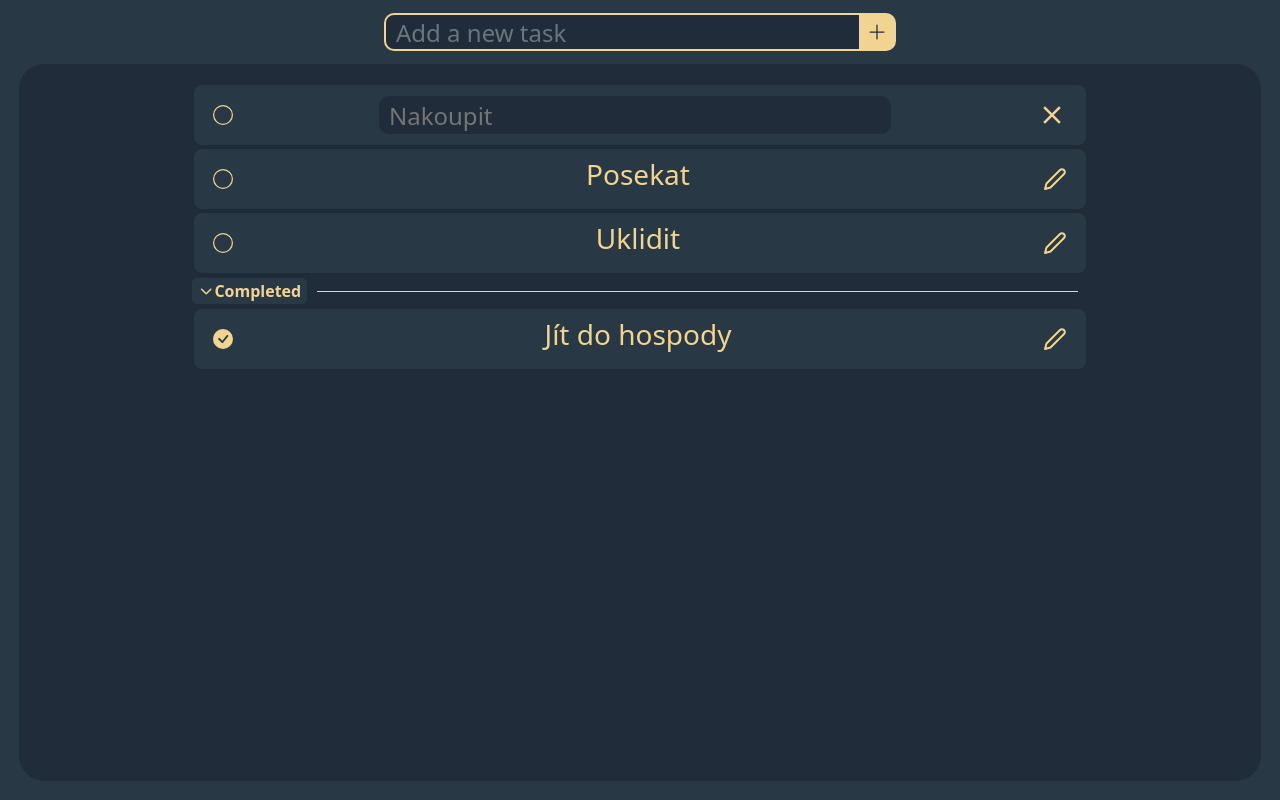
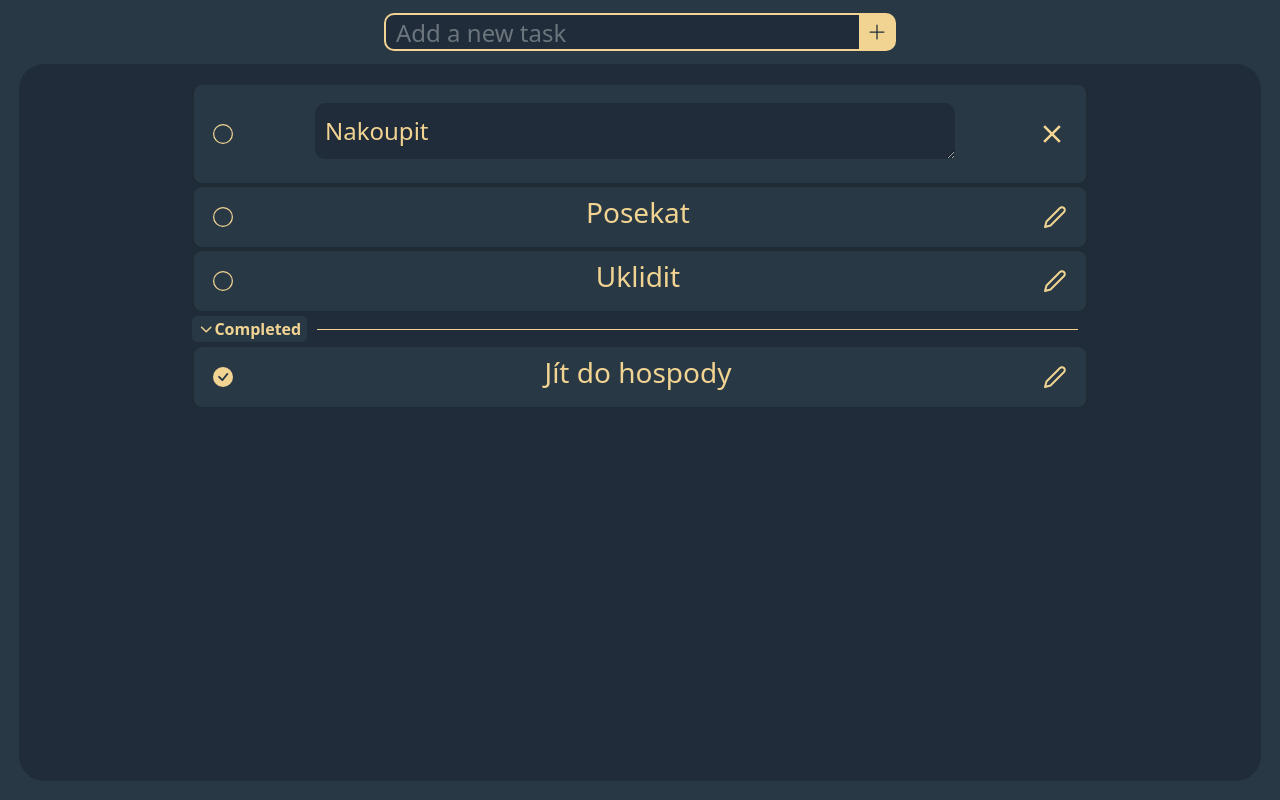
Before and after one commit to francmatyas/react-tasks, a React (Create React App) app: page / in a window 1280 px wide. Both pictures are taken after a click on the button 1055 px from the left and 115 px from the top of the page. Built offline with nearby package versions, Linux system fonts and the light colour scheme.

Commit message:
autosize textarea

```diff
--- a/package.json
+++ b/package.json
@@ -12,6 +12,7 @@
     "react-dom": "^18.2.0",
     "react-icons": "^4.4.0",
     "react-scripts": "5.0.1",
+    "react-textarea-autosize": "^8.3.4",
     "sass": "^1.55.0",
     "web-vitals": "^2.1.4"
   },
--- a/src/components/Main/Main.scss
+++ b/src/components/Main/Main.scss
@@ -23,5 +23,7 @@
     margin: 0 1.5vw 1.5vw;
     padding: 1.5vw;
 
+    overflow: auto;
+
 
 }
--- a/src/components/Tasks/Task/Task.js
+++ b/src/components/Tasks/Task/Task.js
@@ -1,4 +1,6 @@
 import "./Task.scss";
+
+import TextareaAutosize from "react-textarea-autosize";
 
 import { useState } from "react";
 
@@ -37,15 +39,16 @@ function Task(props) {
 
       <div className="task__title">
         {edit ? (
-          <input
+          <TextareaAutosize
             onChange={titleEditHandler}
             onKeyPress={(event) => {
               event.key === "Enter" && editClickHandler();
             }}
             className="task__title__input"
-            type="text"
             placeholder={title}
-          ></input>
+            value={title}
+            maxRows={5}
+          ></TextareaAutosize>
         ) : (
           <h3>{title}</h3>
         )}
--- a/src/components/Tasks/Task/Task.scss
+++ b/src/components/Tasks/Task/Task.scss
@@ -1,5 +1,6 @@
 .task{
-    height: 5vw;
+    height: auto;
+    min-height: 5vw;
     width: 100%;
 
     background-color: #283845;
@@ -16,6 +17,8 @@
 
 .task__title{
     color: #f2d492;
+    line-break: auto;
+    margin: 0.5rem 1rem;
 }
 
 .task__complete{
@@ -46,8 +49,9 @@
 }
 
 .task__title__input{
-    height: 3vw;
-    width: 40vw;
+    min-height: 3vw;
+    height: auto;
+    width: 50vw;
 
     border: none;
     background-color: #202c39;
@@ -55,6 +59,7 @@
 
     border-radius: 10px;
 
+    margin: 10px;
     padding: 10px;
     font-size: 1.5rem;
     box-sizing: border-box;
--- a/src/components/Tasks/Tasks.scss
+++ b/src/components/Tasks/Tasks.scss
@@ -11,6 +11,8 @@
 
     display: flex;
     flex-direction: column;
+
+   // overflow: auto;
 }
 
 .tasks-completed{
```
Also changed, not shown: 1 other file (tests, documents, lock files or other folders).
